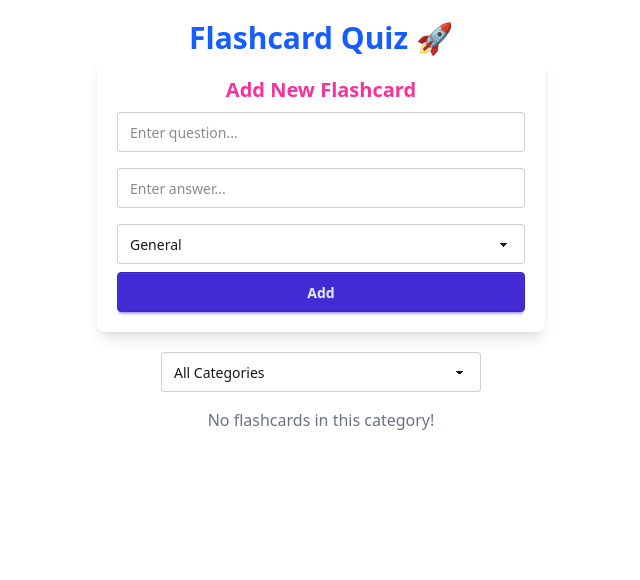
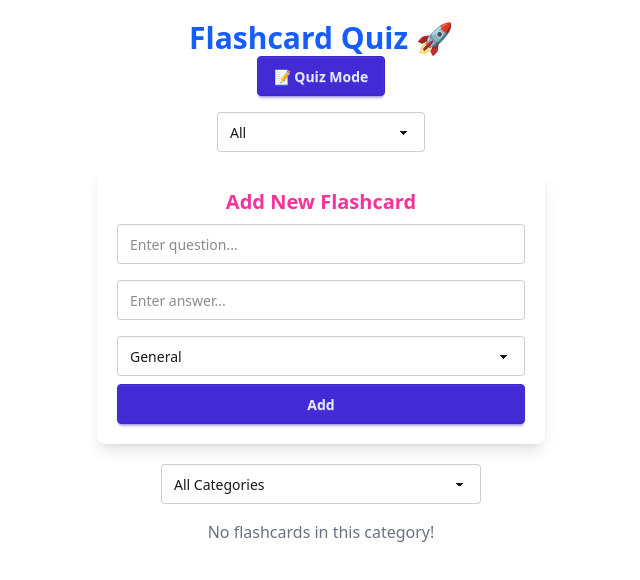
Before and after one commit to TanushreeMohanty/QuizDeck, a React (Vite) app: page / in a window 1280 px wide. Shown: the top 580 px of the page, without its empty margins (319-959 px from the left). Built offline with nearby package versions, Linux system fonts and the light colour scheme.

Commit message:
Quiz Mode (Self-Test)

```diff
--- a/src/App.jsx
+++ b/src/App.jsx
@@ -1,10 +1,13 @@
 import { useState } from "react";
 import FlashcardForm from "./components/FlashcardForm";
 import FlashcardList from "./components/FlashcardList";
+import QuizMode from "./components/QuizMode";
 
 export default function App() {
   const [flashcards, setFlashcards] = useState([]);
   const [editingFlashcard, setEditingFlashcard] = useState(null);
+  const [quizMode, setQuizMode] = useState(false);
+  const [selectedCategory, setSelectedCategory] = useState("All");
 
   const addOrUpdateFlashcard = (newFlashcard) => {
     setFlashcards((prev) =>
@@ -22,11 +25,49 @@ export default function App() {
     setEditingFlashcard(flashcard);
   };
 
+  const categories = ["All", ...new Set(flashcards.map((fc) => fc.category))];
+
   return (
     <div className="container mx-auto p-5">
       <h1 className="text-3xl font-bold text-center text-blue-600">Flashcard Quiz 🚀</h1>
-      <FlashcardForm onSave={addOrUpdateFlashcard} editingFlashcard={editingFlashcard} setEditingFlashcard={setEditingFlashcard} />
-      <FlashcardList flashcards={flashcards} onEdit={editFlashcard} onDelete={deleteFlashcard} />
+
+      {/* Toggle Study & Quiz Mode */}
+      <div className="flex justify-center mb-4">
+        <button className="btn btn-primary" onClick={() => setQuizMode(!quizMode)}>
+          {quizMode ? "📚 Study Mode" : "📝 Quiz Mode"}
+        </button>
+      </div>
+
+      {/* Category Selection */}
+      {!quizMode && (
+        <div className="flex justify-center mb-4">
+          <select
+            className="select select-bordered w-52"
+            value={selectedCategory}
+            onChange={(e) => setSelectedCategory(e.target.value)}
+          >
+            {categories.map((category, idx) => (
+              <option key={idx} value={category}>
+                {category}
+              </option>
+            ))}
+          </select>
+        </div>
+      )}
+
+      {/* Conditionally Render Study Mode or Quiz Mode */}
+      {quizMode ? (
+        <QuizMode flashcards={flashcards} />
+      ) : (
+        <>
+          <FlashcardForm onSave={addOrUpdateFlashcard} editingFlashcard={editingFlashcard} setEditingFlashcard={setEditingFlashcard} />
+          <FlashcardList
+            flashcards={selectedCategory === "All" ? flashcards : flashcards.filter((fc) => fc.category === selectedCategory)}
+            onEdit={editFlashcard}
+            onDelete={deleteFlashcard}
+          />
+        </>
+      )}
     </div>
   );
 }
--- /dev/null
+++ b/src/components/QuizMode.jsx
@@ -0,0 +1,58 @@
+import { useState } from "react";
+
+export default function QuizMode({ flashcards }) {
+  const [index, setIndex] = useState(0);
+  const [flipped, setFlipped] = useState(false);
+  const [score, setScore] = useState(0);
+
+  const handleNext = () => {
+    setFlipped(false);
+    if (index < flashcards.length - 1) {
+      setIndex(index + 1);
+    } else {
+      alert(`Quiz Completed! Your Score: ${score}/${flashcards.length}`);
+      setIndex(0);
+      setScore(0);
+    }
+  };
+
+  const handleCorrect = () => {
+    setScore(score + 1);
+    handleNext();
+  };
+
+  return (
+    <div className="flex flex-col items-center">
+      <h2 className="text-xl font-semibold mb-4">Quiz Mode</h2>
+      <p className="text-gray-600">Progress: {index + 1} / {flashcards.length}</p>
+
+      {/* Flashcard Display */}
+      <div
+        className="relative w-60 h-40 perspective-1000 cursor-pointer my-4"
+        onClick={() => setFlipped(!flipped)}
+      >
+        <div className={`relative w-full h-full transition-transform duration-500 transform-style-3d ${flipped ? "rotate-y-180" : ""}`}>
+          {/* Front Side (Question) */}
+          <div className="absolute w-full h-full bg-blue-500 text-white flex items-center justify-center p-4 rounded-lg shadow-lg backface-hidden">
+            <h3 className="text-lg font-semibold text-center">{flashcards[index].question}</h3>
+          </div>
+
+          {/* Back Side (Answer) */}
+          <div className="absolute w-full h-full bg-green-500 text-white flex items-center justify-center p-4 rounded-lg shadow-lg rotate-y-180 backface-hidden">
+            <h3 className="text-lg font-semibold text-center">{flashcards[index].answer}</h3>
+          </div>
+        </div>
+      </div>
+
+      {/* Controls */}
+      <div className="flex gap-4 mt-3">
+        <button className="btn btn-success" onClick={handleCorrect}>
+          ✅ Correct
+        </button>
+        <button className="btn btn-error" onClick={handleNext}>
+          ❌ Skip
+        </button>
+      </div>
+    </div>
+  );
+}
```
Also changed, not shown: 1 other file (tests, documents, lock files or other folders).
